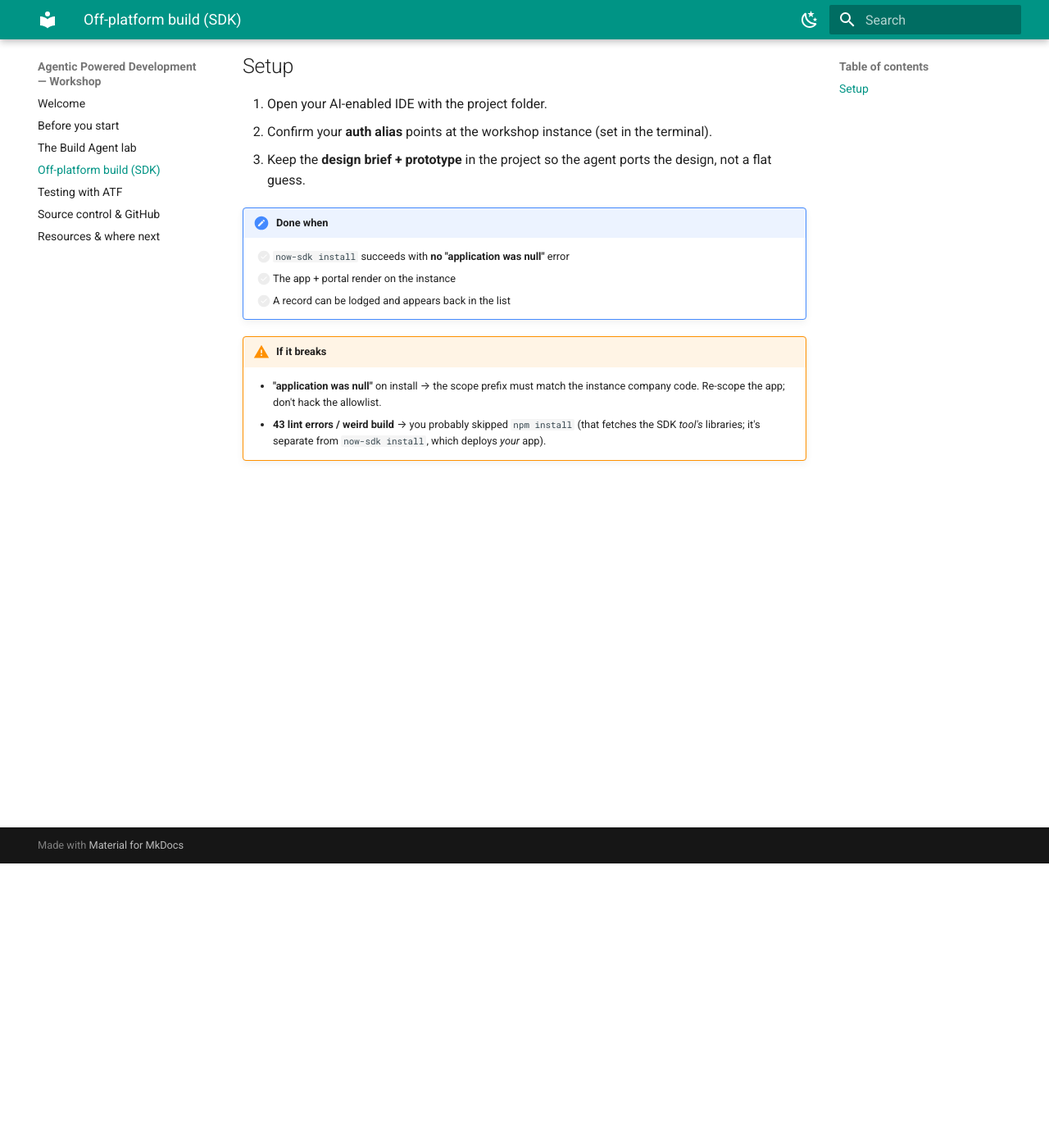
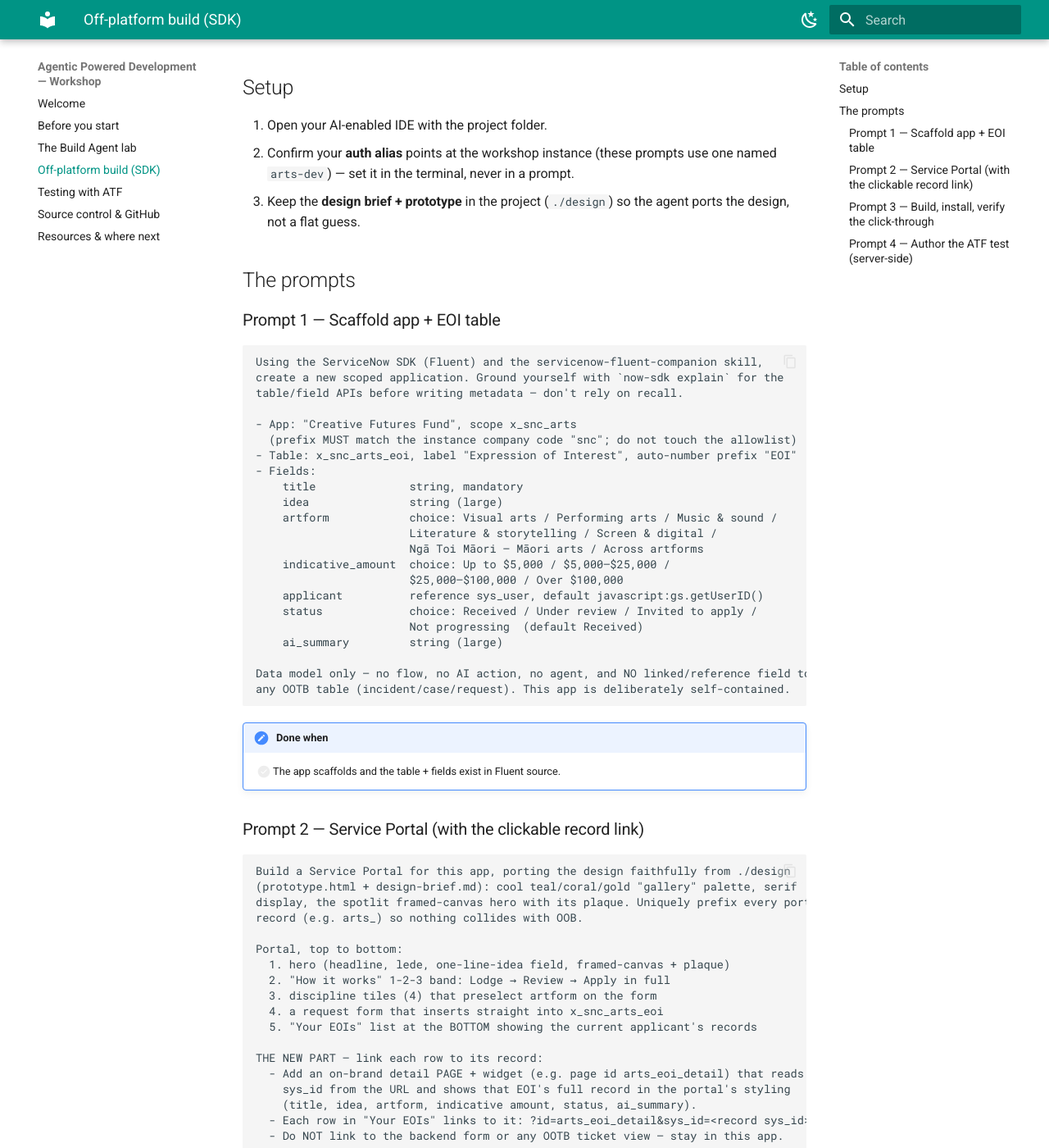
Before and after one commit to susylou/agentic-dev-workshop, an MkDocs documentation site: the page built from docs/track-b-sdk-devin.md, in a window 1280 px wide and 1400 px high, scrolled down 347 px. Shown: the whole window at 82% size. Built offline with MkDocs 1.6.1 and Material for MkDocs 9.7.7, drawn with Linux system fonts in a browser that asks for light colours; some of the changed text lies outside the part shown.

Commit message:
Add the four SDK (Creative Futures Fund) prompts to the off-platform page
Co-Authored-By: Claude Opus 4.8 (1M context) <noreply@anthropic.com>

````diff
--- a/docs/track-b-sdk-devin.md
+++ b/docs/track-b-sdk-devin.md
@@ -1,8 +1,8 @@
 # Off-platform build (SDK)
 
 Build the same *kind* of app off-platform: an AI IDE drives the ServiceNow SDK (Fluent)
-to generate versioned source, then installs it onto the instance. Runs ~40 minutes end
-to end.
+to generate versioned source, then installs it onto the instance. Four prompts,
+~40 minutes end to end.
 
 === "Watch"
     This is the intended experience for most of the room — watch the build happen in
@@ -16,14 +16,112 @@ to end.
 ## Setup
 
 1. Open your AI-enabled IDE with the project folder.
-2. Confirm your **auth alias** points at the workshop instance (set in the terminal).
-3. Keep the **design brief + prototype** in the project so the agent ports the design,
-   not a flat guess.
+2. Confirm your **auth alias** points at the workshop instance (these prompts use one
+   named `arts-dev`) — set it in the terminal, never in a prompt.
+3. Keep the **design brief + prototype** in the project (`./design`) so the agent ports
+   the design, not a flat guess.
+
+## The prompts
+
+### Prompt 1 — Scaffold app + EOI table
+
+```text
+Using the ServiceNow SDK (Fluent) and the servicenow-fluent-companion skill,
+create a new scoped application. Ground yourself with `now-sdk explain` for the
+table/field APIs before writing metadata — don't rely on recall.
+
+- App: "Creative Futures Fund", scope x_snc_arts
+  (prefix MUST match the instance company code "snc"; do not touch the allowlist)
+- Table: x_snc_arts_eoi, label "Expression of Interest", auto-number prefix "EOI"
+- Fields:
+    title              string, mandatory
+    idea               string (large)
+    artform            choice: Visual arts / Performing arts / Music & sound /
+                       Literature & storytelling / Screen & digital /
+                       Ngā Toi Māori — Māori arts / Across artforms
+    indicative_amount  choice: Up to $5,000 / $5,000–$25,000 /
+                       $25,000–$100,000 / Over $100,000
+    applicant          reference sys_user, default javascript:gs.getUserID()
+    status             choice: Received / Under review / Invited to apply /
+                       Not progressing  (default Received)
+    ai_summary         string (large)
+
+Data model only — no flow, no AI action, no agent, and NO linked/reference field to
+any OOTB table (incident/case/request). This app is deliberately self-contained.
+```
 
 !!! check "Done when"
-    - [ ] `now-sdk install` succeeds with **no "application was null"** error
-    - [ ] The app + portal render on the instance
-    - [ ] A record can be lodged and appears back in the list
+    - [ ] The app scaffolds and the table + fields exist in Fluent source.
+
+### Prompt 2 — Service Portal (with the clickable record link)
+
+```text
+Build a Service Portal for this app, porting the design faithfully from ./design
+(prototype.html + design-brief.md): cool teal/coral/gold "gallery" palette, serif
+display, the spotlit framed-canvas hero with its plaque. Uniquely prefix every portal
+record (e.g. arts_) so nothing collides with OOB.
+
+Portal, top to bottom:
+  1. hero (headline, lede, one-line-idea field, framed-canvas + plaque)
+  2. "How it works" 1-2-3 band: Lodge → Review → Apply in full
+  3. discipline tiles (4) that preselect artform on the form
+  4. a request form that inserts straight into x_snc_arts_eoi
+  5. "Your EOIs" list at the BOTTOM showing the current applicant's records
+
+THE NEW PART — link each row to its record:
+  - Add an on-brand detail PAGE + widget (e.g. page id arts_eoi_detail) that reads the
+    sys_id from the URL and shows that EOI's full record in the portal's styling
+    (title, idea, artform, indicative amount, status, ai_summary).
+  - Each row in "Your EOIs" links to it: ?id=arts_eoi_detail&sys_id=<record sys_id>.
+  - Do NOT link to the backend form or any OOTB ticket view — stay in this app.
+
+On submit the new EOI appears in the bottom list without a full reload
+($rootScope broadcast between the form and list widgets).
+The AI assist panel is client-side draft only (as in the prototype) — do NOT wire a
+server-side flow or AI action; that's a later on-platform step.
+```
+
+!!! check "Done when"
+    - [ ] Portal, theme, pages and widgets exist in Fluent source.
+
+### Prompt 3 — Build, install, verify the click-through
+
+```text
+Run `npm install` if not already done, then `now-sdk build`, then
+`now-sdk install --auth arts-dev`.
+Then verify live: open the portal, lodge a test EOI through the form, confirm it appears
+in "Your EOIs" at the bottom, then CLICK that row and confirm the on-brand detail page
+opens showing the same record. Report the EOI number.
+```
+
+!!! check "Done when"
+    - [ ] Install succeeds with **no "application was null"** error.
+    - [ ] A submitted EOI shows in "Your EOIs".
+    - [ ] Clicking a row opens the in-app detail page for that record.
+
+### Prompt 4 — Author the ATF test (server-side)
+
+```text
+Using the servicenow-fluent-companion skill, first read `now-sdk explain atf-guide`
+and `now-sdk explain test-api` to ground the ATF Fluent API — don't rely on recall.
+
+Author ONE server-side ATF test for the Creative Futures Fund app (scope x_snc_arts),
+using the atf.server category:
+
+Test "Lodge and validate an EOI":
+  1. impersonate a test applicant (create or impersonate a standard user)
+  2. atf.server.recordInsert into x_snc_arts_eoi with a realistic EOI
+     (title, idea, artform, indicative_amount) — assert record_successfully_inserted
+  3. atf.server.recordValidation on that record — assert status defaulted to
+     "Received" and the title persisted (encoded query) — assert record_validated
+
+Do NOT use atf.form / atf.form_SP — the portal form is a custom widget, not a
+ServiceNow-rendered form, so the UI steps don't target it; the server layer is the
+correct test seam. Unique $id for the test and every step.
+```
+
+!!! check "Done when"
+    - [ ] The ATF test exists in Fluent source.
 
 !!! warning "If it breaks"
     - **"application was null"** on install → the scope prefix must match the instance
````
